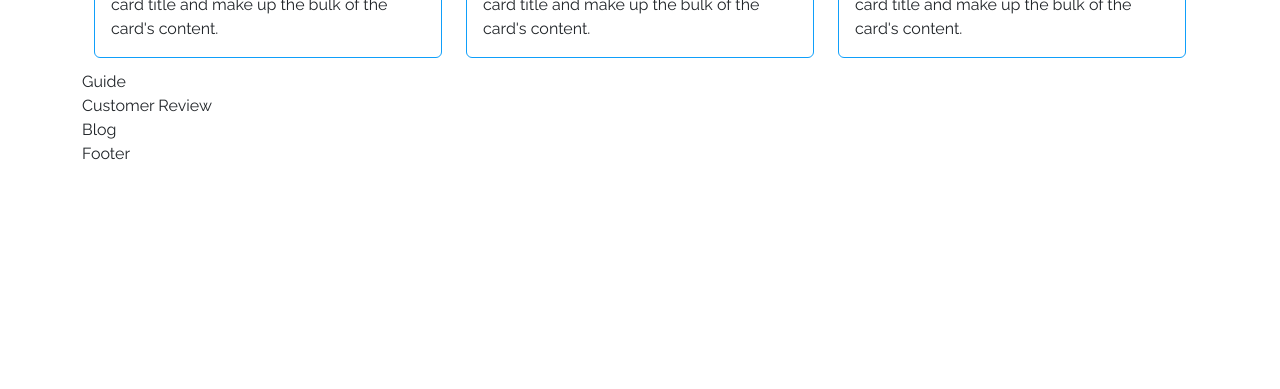
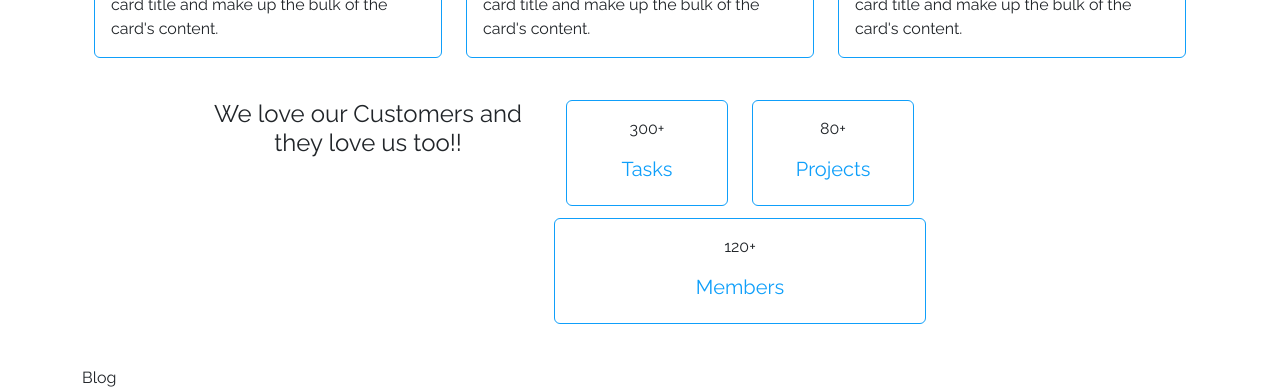
Before and after one commit to priyagupta-js/Expense-Tracker, a React (Create React App) app: page / in a window 1280 px wide. Shown: the part 633-1022 px from the top of the page. Before the commit the page ends 800 px from the top, so only its background shows below. Built offline with nearby package versions, Linux system fonts and the light colour scheme.

Commit message:
Customer Review section

```diff
--- a/public/styles.css
+++ b/public/styles.css
@@ -14,7 +14,7 @@ body {
   font-size: 1.9rem !important;
 }
 
-/* if the screen size hits 768px or smaller */
+/* if the screen size hits 768px (Medium) or smaller */
 @media only screen and (max-width: 768px) {
   .navbar-brand  {
     font-size:1.5rem !important;
@@ -22,6 +22,8 @@ body {
 
 }
 
+
+/* if the screen size hits 992px (large) or smaller */
 @media only screen and (max-width: 992px) {
   .menu-btn {
     margin-left: 100px !important;
@@ -85,3 +87,16 @@ body {
 .card-title{
   color:#0f9ffa !important;
 }
+
+.Customer-Container{
+  text-align: center;
+  margin: 30px 0px 30px 100px !important ;
+}
+
+/* if the screen size hits 768px (Medium) or smaller */
+@media only screen and (max-width: 992px) {
+
+  .Customer-Container{
+  margin: 30px 0px !important ;
+  }
+}
--- a/src/components/CustomerReview.js
+++ b/src/components/CustomerReview.js
@@ -1,9 +1,50 @@
-import React from 'react';
+import React from "react";
+import { Container, Row, Col, Card } from "react-bootstrap";
 
-function CustomerReview (){
+function CustomerReview() {
 
-    return (
-      <div>Customer Review</div>
-    )
+  const CustomStyle ={
+
   }
+  return (
+    <Container className="Customer-Container">
+      <Row xs={1} lg={3}>
+        <Col>
+          <h4>We love our Customers and they love us too!!</h4>
+        </Col>
+
+        <Col>
+          <Row>
+          {/* 1st card */}
+            <Col>
+              <Card>
+                <Card.Body>
+                  <Card.Text>300+</Card.Text>
+                  <Card.Title>Tasks</Card.Title>
+                </Card.Body>
+              </Card>
+            </Col>
+            <Col>
+              {/* 2nd card */}
+              <Card>
+                <Card.Body>
+                  <Card.Text>80+</Card.Text>
+                  <Card.Title>Projects</Card.Title>
+                </Card.Body>
+              </Card>
+            </Col>
+            <Card>
+              <Card.Body>
+                <Card.Text>120+</Card.Text>
+                <Card.Title>Members</Card.Title>
+              </Card.Body>
+            </Card>
+
+
+          </Row>
+        </Col>
+      </Row>
+    </Container>
+  );
+}
 export default CustomerReview;
--- a/src/pages/Home.js
+++ b/src/pages/Home.js
@@ -3,7 +3,7 @@ import { Container } from "react-bootstrap";
 import Blog from "../components/Blog";
 import CustomerReview from "../components/CustomerReview";
 import Footer from "../components/Footer";
-import Guide from "../components/Guide";
+// import Guide from "../components/Guide";
 import Introduction from "../components/Introduction";
 import UseCase from "../components/UseCase";
 
@@ -13,7 +13,7 @@ function Home (){
         <Container>
             <Introduction />
             <UseCase />
-            <Guide />
+            {/* <Guide /> */}
             <CustomerReview />
             <Blog />
             <Footer />
```
